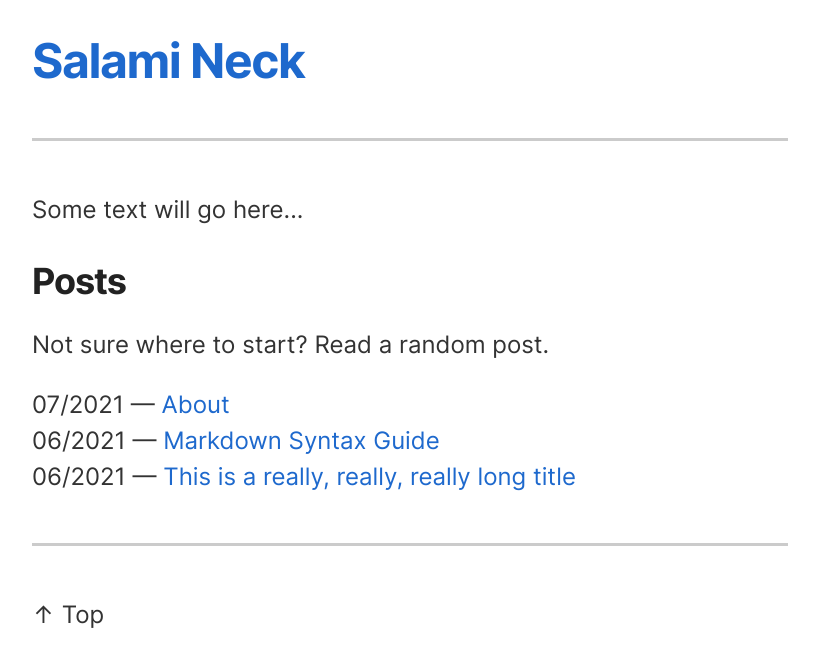
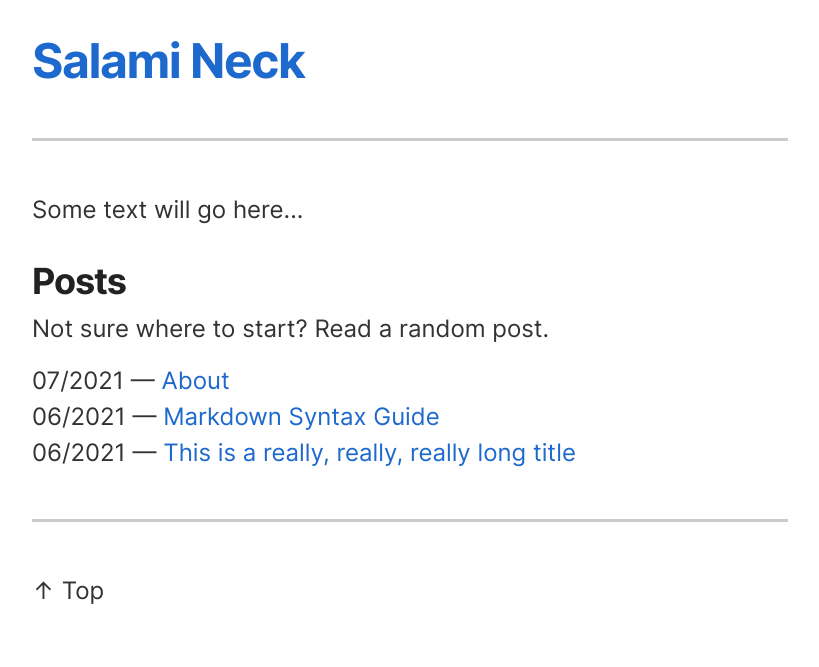
Before and after one commit to ajpwalser/ajpwalser.github.io, a Jekyll site: the page built from index.html, in a window 1280 px wide. Shown: the top 667 px of the page, without its empty margins (230-1049 px from the left). Built offline with Jekyll 4.4.1, drawn with Linux system fonts in a browser that asks for light colours.

Commit message:
Update style.css

```diff
--- a/css/style.css
+++ b/css/style.css
@@ -31,6 +31,10 @@ line-height: 1.3;
      margin: 0 auto 3em;
      padding: 0 0.5em;
      max-width: 31.5em;
+}
+p {
+    margin-top: 0.25rem;
+    margin-bottom: 1rem;
 }
 span.created {
     display: block;
```
